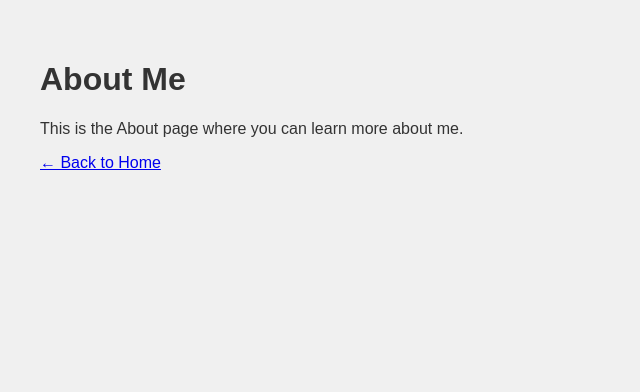
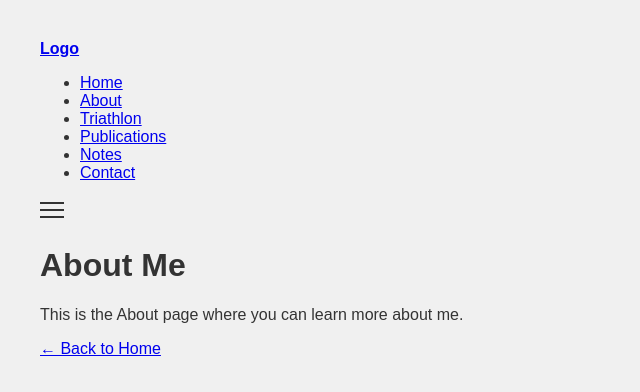
Before and after one commit to leopoldkarl/leopoldkarl.github.io, a plain HTML site: page about.html in a window 1280 px wide. Shown: the whole page, without its empty margins (0-640 px from the left). Drawn offline with Linux system fonts and the light colour scheme.

Commit message:
About with navigation

```diff
--- a/about.html
+++ b/about.html
@@ -14,6 +14,25 @@
   </style>
 </head>
 <body>
+    <!-- Navigation -->
+  <nav>
+    <div class="logo"><a href="#"><strong>Logo</strong></a></div>
+    <ul class="nav-links">
+      <li><a href="index.html">Home</a></li>
+      <li><a href="about.html">About</a></li>
+      <li><a href="#">Triathlon</a></li>
+      <li><a href="#">Publications</a></li>
+      <li><a href="#">Notes</a></li>
+      <li><a href="#">Contact</a></li>
+    </ul>
+    <div class="menu-icon">
+      <svg width="24" height="24" viewBox="0 0 24 24" fill="none" xmlns="http://www.w3.org/2000/svg">
+        <rect y="4" width="24" height="2" fill="#333"/>
+        <rect y="11" width="24" height="2" fill="#333"/>
+        <rect y="18" width="24" height="2" fill="#333"/>
+      </svg>
+    </div>
+  </nav>
   <h1>About Me</h1>
   <p>This is the About page where you can learn more about me.</p>
   <a href="index.html">← Back to Home</a>
```
